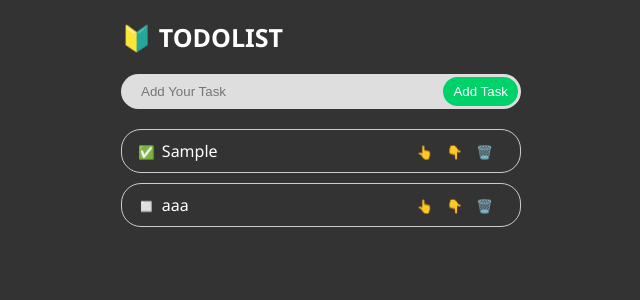
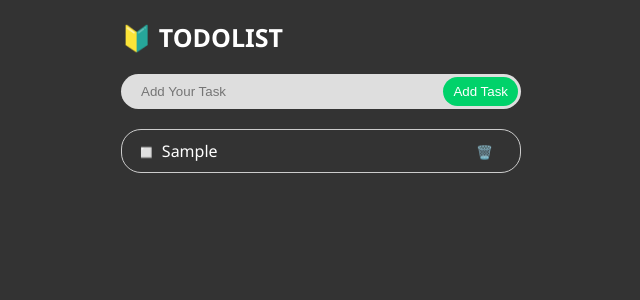
Before and after one commit to ilhamsyauqih/react-to-do-list, a React (Create React App) app: page / in a window 1280 px wide. Both pictures are taken after typing "Sample" into the empty fields and a click on the button "Add Task". Shown: the top 300 px of the page, without its empty margins (319-959 px from the left). Built offline with nearby package versions, Linux system fonts and the light colour scheme.

Commit message:
Menyelesaikan tanda checklist selesai

```diff
--- a/src/App.js
+++ b/src/App.js
@@ -25,8 +25,6 @@ function App() {
       };
     })
     setList(listItem)
-    console.log(listBanyakk);
-
   }
 
   const addTask = (event) => {
--- a/src/components/ToDoList.js
+++ b/src/components/ToDoList.js
@@ -6,25 +6,26 @@ function ToDoList(props) {
         <div className="wrapper">
             <ul>
                 {
-                    props.listBanyakk.map(function(item) {
+                    props.listBanyakk.map(function (item) {
+                        let radioComplete = ''
+                        let classSelesai = ''
+                        if (item.completed == false) {
+                            radioComplete = '◻️';
+                        } else {
+                            radioComplete = '✅';
+                            classSelesai = 'strike'
+                        }
                         return (
                             <li>
-                                <div className='left' onClick={()=>props.tandaSelesai(item.id)}><button>✅</button></div>
-                                <div className='center'>{item.list}</div>
+                                <div className='left' onClick={() => props.tandaSelesai(item.id)}><button>{radioComplete}</button></div>
+                                <div className={`center ${classSelesai}`}>{item.list}</div>
                                 <div className='right'>
-                                    <ToDoListButton />
+                                    <ToDoListButton id={item.id} listBanyakk={props.listBanyakk} />
                                 </div>
                             </li>
                         )
                     })
                 }
-                <li>
-                    <div className='left'><button>◻️</button></div>
-                    <div className='center'>aaa</div>
-                    <div className='right'>
-                        <ToDoListButton />
-                    </div>
-                </li>
             </ul>
         </div>
     )
--- a/src/components/ToDoListButton.js
+++ b/src/components/ToDoListButton.js
@@ -1,8 +1,22 @@
-function ToDoListButton() {
+
+function ToDoListButton(props) {
+    let id = props.id
+    let indexSekarang = props.listBanyakk.findIndex((item)=> item.id == id)
+    let indexSebelum = indexSekarang - 1;
+    let indexSetelah = indexSekarang + 1;
+
+    let prevButton = '';
+    let nextButton = '';
+    if(props.listBanyakk[indexSebelum] != undefined){
+        prevButton = '👆'
+    }
+    if(props.listBanyakk[indexSetelah] != undefined){
+        nextButton = '👇'
+    }
     return (
         <>
-            <span><button>👆</button></span>
-            <span><button>👇</button></span>
+            <span><button>{prevButton}</button></span>
+            <span><button>{nextButton}</button></span>
             <span><button>🗑️</button></span>
         </>
     )
```
